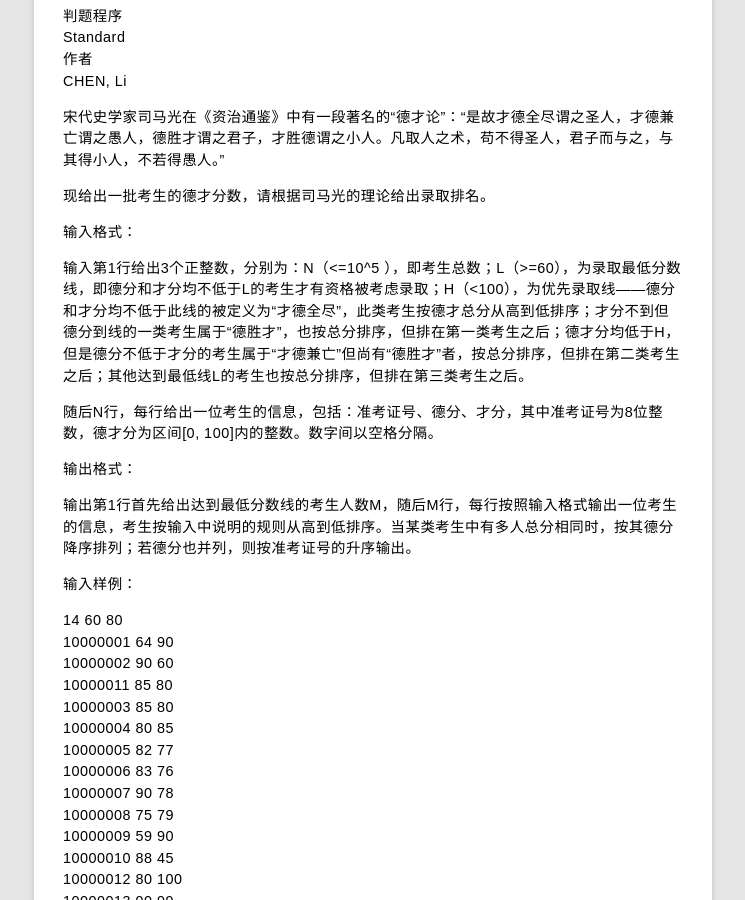
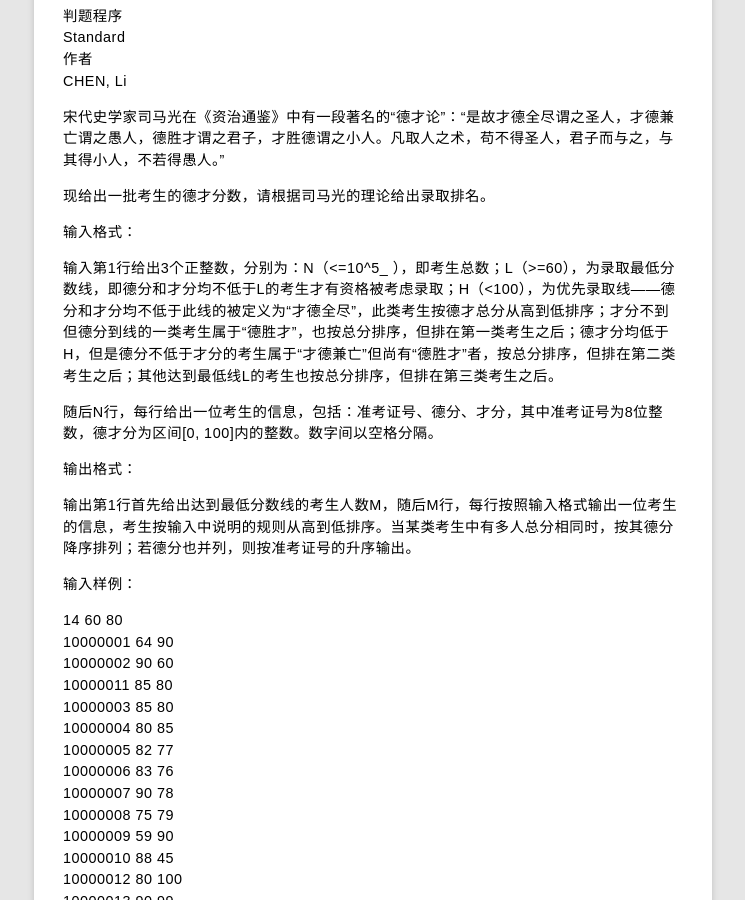
Before and after one commit to rhuichao/uternet.github.io, a Jekyll site: the page built from _posts/2014-08-13-PAT.md, in a window 1280 px wide and 900 px high, scrolled down 23421 px. Shown: the whole window, without its empty margins (267-1012 px from the left). Built offline with Jekyll 4.4.1, drawn with Linux system fonts in a browser that asks for light colours; some web fonts are replaced; Markdown is read by kramdown in place of the engine named in the settings.

Commit message:
new document posted

```diff
--- a/_posts/2014-08-13-PAT.md
+++ b/_posts/2014-08-13-PAT.md
@@ -1276,7 +1276,7 @@
 
 输入格式：
 
-输入第1行给出3个正整数，分别为：N（<=10^5 ），即考生总数；L（>=60），为录取最低分数线，即德分和才分均不低于L的考生才有资格被考虑录取；H（<100），为优先录取线——德分和才分均不低于此线的被定义为“才德全尽”，此类考生按德才总分从高到低排序；才分不到但德分到线的一类考生属于“德胜才”，也按总分排序，但排在第一类考生之后；德才分均低于H，但是德分不低于才分的考生属于“才德兼亡”但尚有“德胜才”者，按总分排序，但排在第二类考生之后；其他达到最低线L的考生也按总分排序，但排在第三类考生之后。
+输入第1行给出3个正整数，分别为：N（<=10^5_ ），即考生总数；L（>=60），为录取最低分数线，即德分和才分均不低于L的考生才有资格被考虑录取；H（<100），为优先录取线——德分和才分均不低于此线的被定义为“才德全尽”，此类考生按德才总分从高到低排序；才分不到但德分到线的一类考生属于“德胜才”，也按总分排序，但排在第一类考生之后；德才分均低于H，但是德分不低于才分的考生属于“才德兼亡”但尚有“德胜才”者，按总分排序，但排在第二类考生之后；其他达到最低线L的考生也按总分排序，但排在第三类考生之后。
 
 随后N行，每行给出一位考生的信息，包括：准考证号、德分、才分，其中准考证号为8位整数，德才分为区间[0, 100]内的整数。数字间以空格分隔。
 
```
